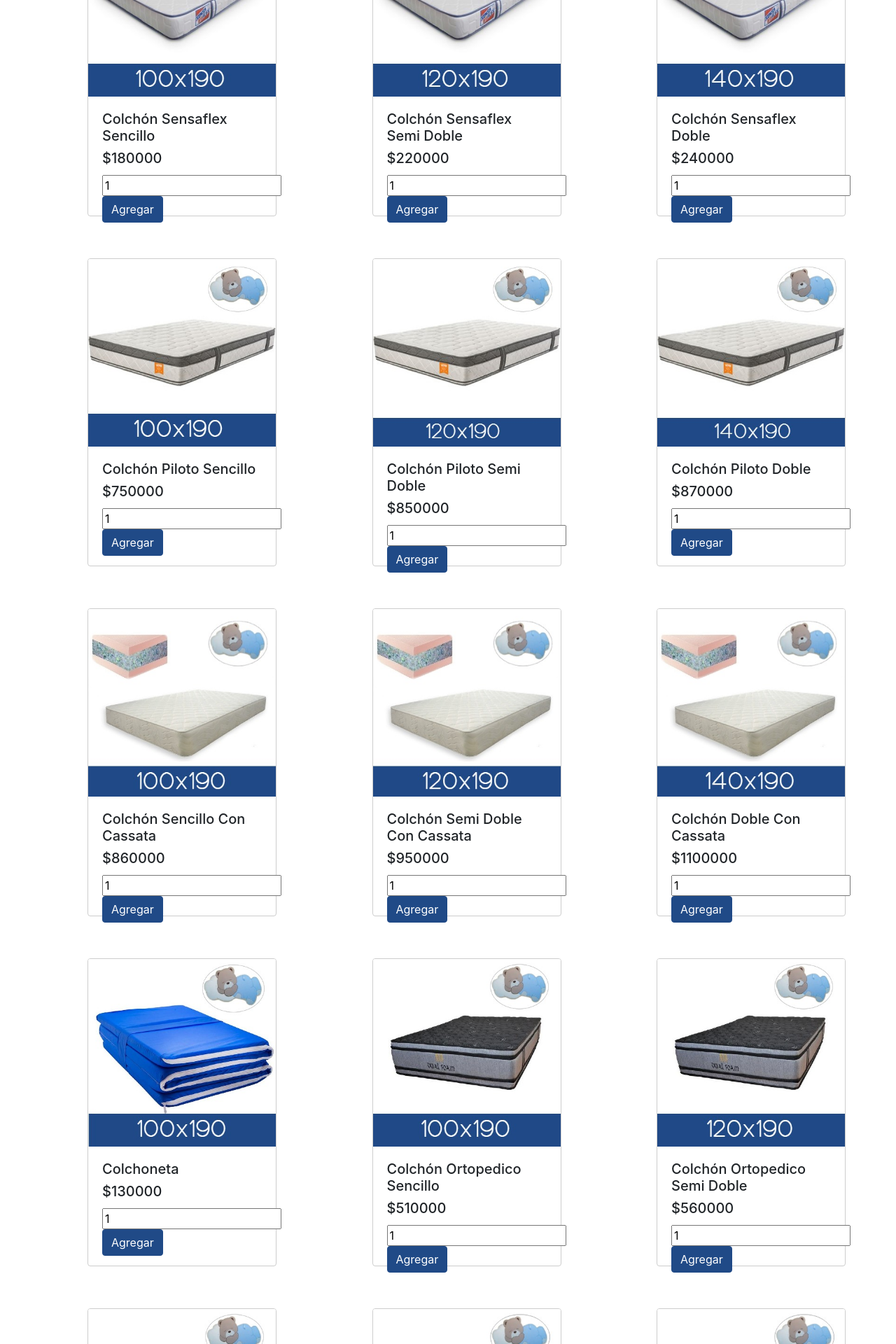
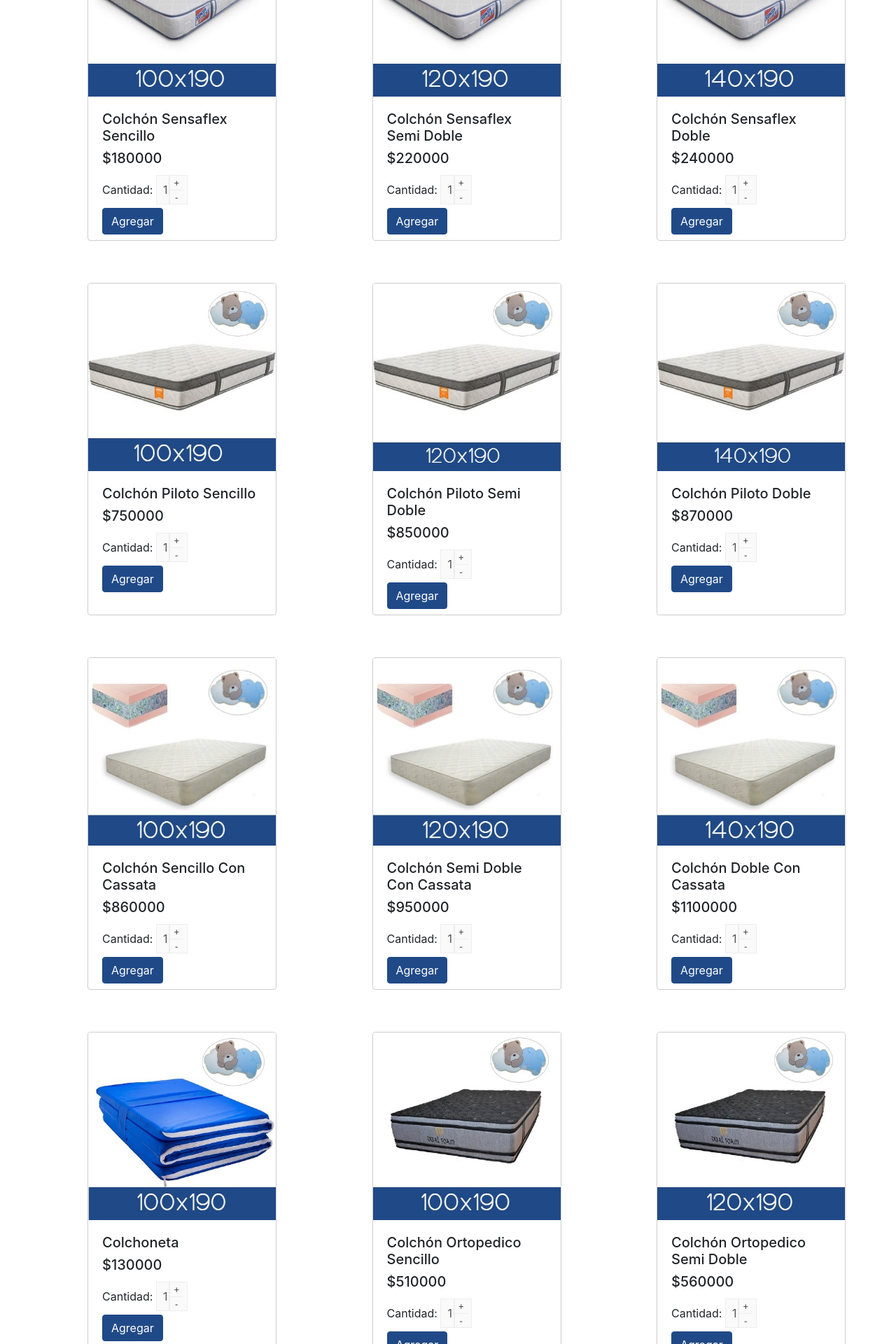
Before and after one commit to alejandromn0711/Dulce_Abrigo, a PHP site: page /?p=Productos in a window 1280 px wide. Shown: the part 739-2659 px from the top of the page at 70% size. Run offline with PHP 8.4, Linux system fonts and the light colour scheme; data comes from the database, SQL or seed files in the repository; some libraries are stand-ins or nearby versions.

Commit message:
Cantidad Producto

```diff
--- a/Modulos/Productos.php
+++ b/Modulos/Productos.php
@@ -48,6 +48,8 @@ if (isset($_GET['action'])) {
     <meta charset="utf-8">
     <meta name="viewport" content="width=device-width, initial-scale=1, shrink-to-fit=no">
     <title>Productos</title>
+    <link rel="stylesheet" href="css/Productos.css">
+    <script src="js/jquery-3.5.1.min.js"></script>
 </head>
 
 <body>
@@ -137,7 +139,7 @@ if (isset($_GET['action'])) {
 
             <div class="proc">
                 <div class="col-3" style="min-width: 300px; margin-left:110px; margin-top: 90px; margin-right: -140px;">
-                    <div class="card" style="border-color: #cdcdcd;  height: 440px;">
+                    <div class="card" style="border-color: #cdcdcd;  height: 475px;">
                         <img title="<?php echo $row['nombre_producto']; ?>" alt="<?php echo $row['nombre_producto']; ?>" class="card-img-top" src="img/<?php echo $row['imagen']; ?>" data-toggle="popover" data-trigger="hover" data-content="<?php echo $row['descripcion']; ?>">
                         <div class="card-body">
                             <h5><?php echo $row['nombre_producto']; ?></h5>
@@ -147,8 +149,11 @@ if (isset($_GET['action'])) {
                                 <input type="hidden" name="codproducto" id="codproducto" value="<?php echo openssl_encrypt($row['codproducto'], COD, KEY); ?>">
                                 <input type="hidden" name="nombre_producto" id="nombre_producto" value="<?php echo openssl_encrypt($row['nombre_producto'], COD, KEY); ?>">
                                 <input type="hidden" name="precio" id="precio" value="<?php echo openssl_encrypt($row['precio'], COD, KEY); ?>">
-                                <input name="cantidad" id="cantidad" type="number" value="<?php echo 1; ?>"><br>
-                                <button class="btn btn-primary" name="btnAccion" value="Agregar" type="submit" style="background: #204a87; border: solid 1px #204a87;">Agregar</button>
+                                <div class="quantity">
+                                <label>Cantidad:</label>&nbsp;<input name="cantidad" id="cantidad" type="number" min="1" max="9" step="1" value="<?php echo 1; ?>" disabled>
+                                </div>
+
+                                <button class="btn btn-primary" name="btnAccion" value="Agregar" type="submit" style="background: #204a87; border: solid 1px #204a87; margin-top: 5px;">Agregar</button>
                             </form>
                         </div>
                     </div>
@@ -163,3 +168,45 @@ if (isset($_GET['action'])) {
         }
     }
 ?>
+
+
+<script src="js/all.min.js"></script>
+<script src="js/bootstrap.js"></script>
+<script src="js/popper.min.js"></script>
+<script src="js/bootstrap.bundle2.min.js"></script>
+
+<script>
+jQuery('<div class="quantity-nav"><div class="quantity-button quantity-up">+</div><div class="quantity-button quantity-down">-</div></div>').insertAfter('.quantity input');
+    jQuery('.quantity').each(function() {
+      var spinner = jQuery(this),
+        input = spinner.find('input[type="number"]'),
+        btnUp = spinner.find('.quantity-up'),
+        btnDown = spinner.find('.quantity-down'),
+        min = input.attr('min'),
+        max = input.attr('max');
+
+      btnUp.click(function() {
+        var oldValue = parseFloat(input.val());
+        if (oldValue >= max) {
+          var newVal = oldValue;
+        } else {
+          var newVal = oldValue + 1;
+        }
+        spinner.find("input").val(newVal);
+        spinner.find("input").trigger("change");
+      });
+
+      btnDown.click(function() {
+        var oldValue = parseFloat(input.val());
+        if (oldValue <= min) {
+          var newVal = oldValue;
+        } else {
+          var newVal = oldValue - 1;
+        }
+        spinner.find("input").val(newVal);
+        spinner.find("input").trigger("change");
+      });
+
+    });
+
+    </script>
--- /dev/null
+++ b/css/Productos.css
@@ -0,0 +1,68 @@
+.quantity {
+  position: relative;
+}
+
+input[type=number]::-webkit-inner-spin-button,
+input[type=number]::-webkit-outer-spin-button
+{
+  -webkit-appearance: none;
+  margin: 0;
+}
+
+input[type=number]
+{
+  -moz-appearance: textfield;
+}
+
+.quantity input {
+  width: 45px;
+  height: 42px;
+  line-height: 1.65;
+  padding: 0;
+  margin: 0;
+  padding-left: 9px;
+  border: 1px solid #eee;
+}
+
+.quantity input:focus {
+  outline: 0;
+}
+
+.quantity-nav {
+  margin-top: -2.6rem;
+  left: 7.2rem;
+  position: absolute;
+  height: 40px;
+}
+
+.quantity-button {
+  position: relative;
+  cursor: pointer;
+  border-left: 2px solid #eee;
+  width: 20px;
+  text-align: center;
+  color: #333;
+  font-size: 13px;
+  font-family: "Trebuchet MS", Helvetica, sans-serif !important;
+  line-height: 1.7;
+  -webkit-transform: translateX(-100%);
+  transform: translateX(-100%);
+  -webkit-user-select: none;
+  -moz-user-select: none;
+  -ms-user-select: none;
+  -o-user-select: none;
+  user-select: none;
+}
+
+.quantity-button.quantity-up {
+  position: absolute;
+  height: 53%;
+  top: 0;
+  border-bottom: 1px solid #eee;
+}
+
+.quantity-button.quantity-down {
+  position: absolute;
+  bottom: -0.7px;
+  height: 50%;
+}
```
